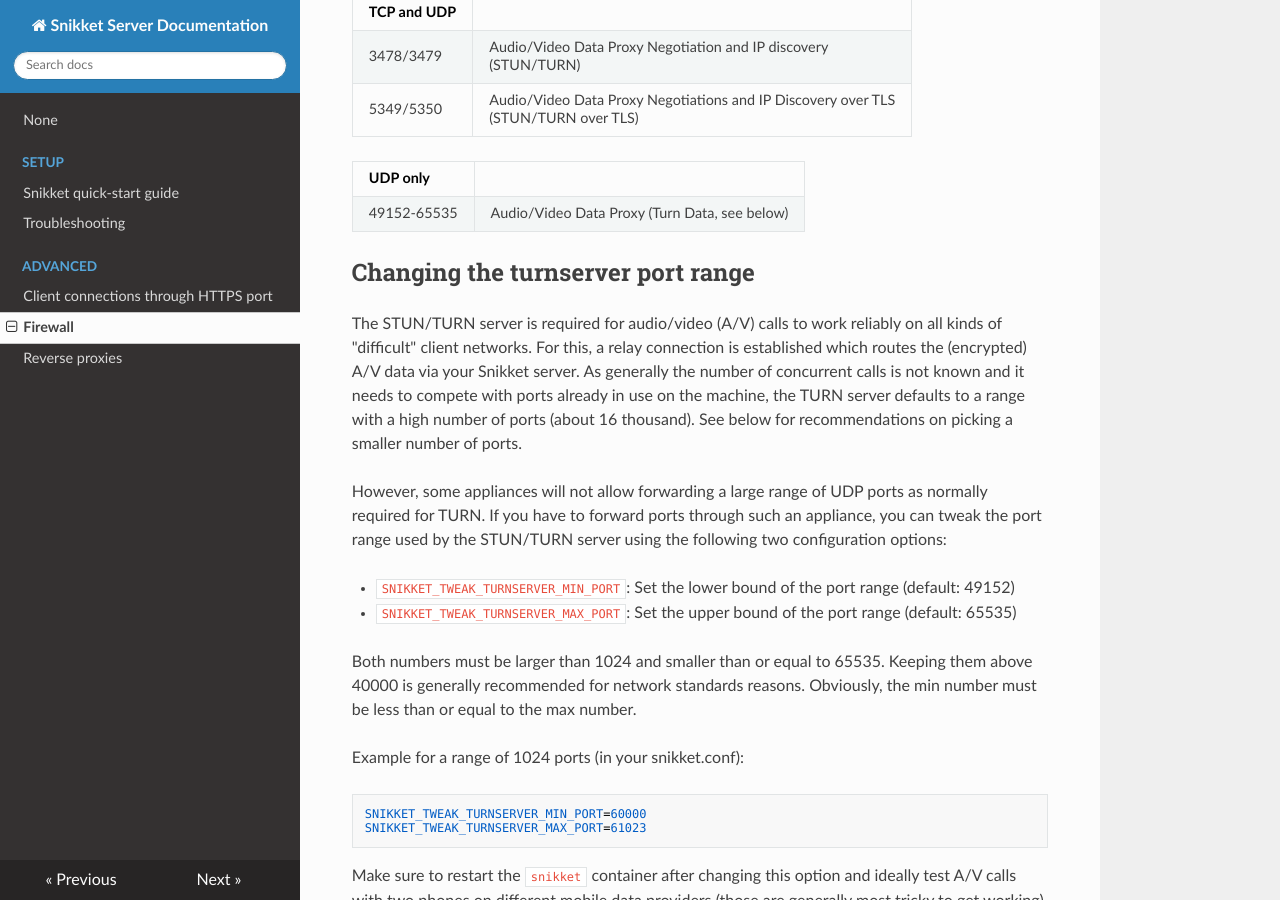
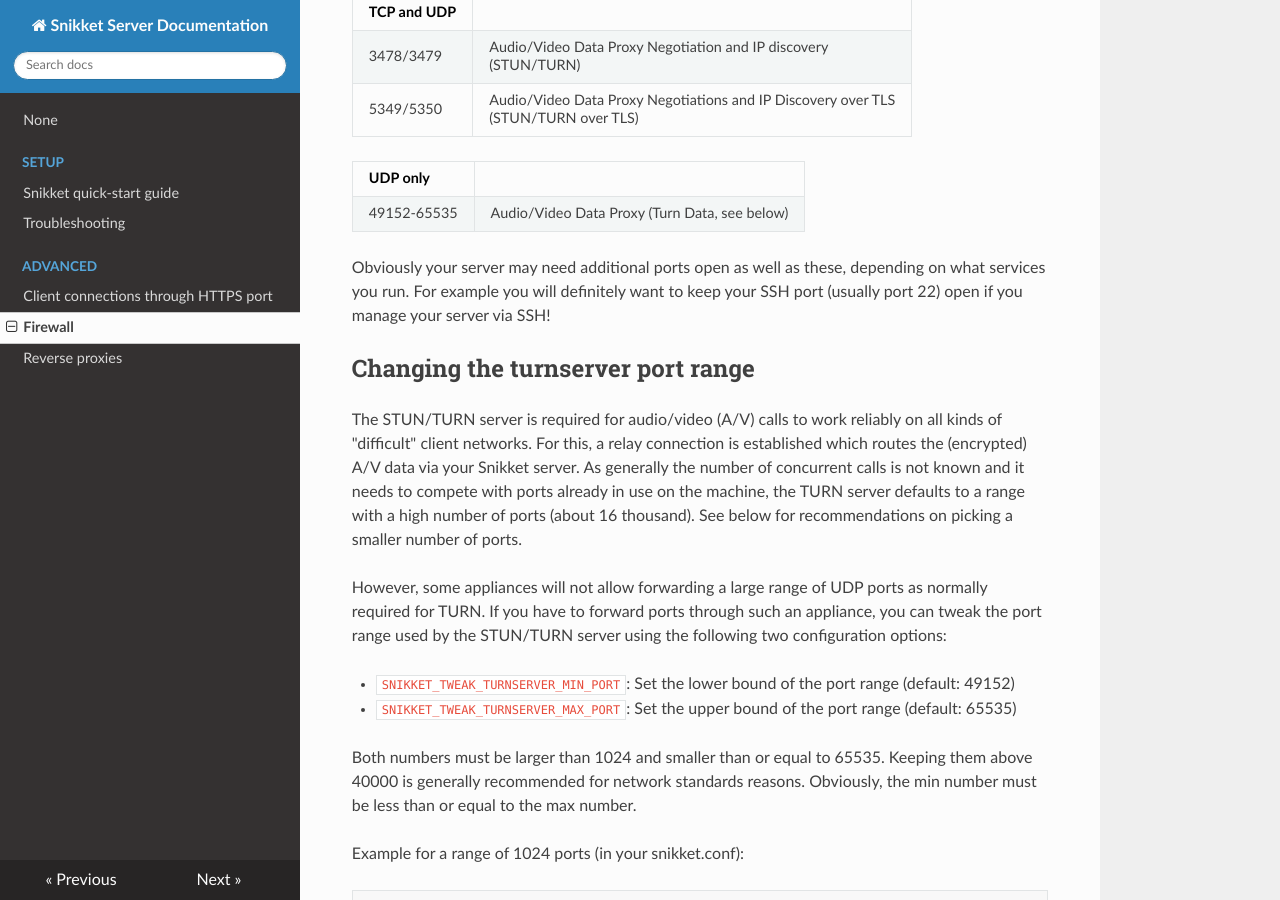
Before and after one commit to snikket-im/snikket-server, an MkDocs documentation site: the page built from docs/advanced/firewall.md, in a window 1280 px wide and 900 px high, scrolled down 408 px. Built offline with MkDocs 1.6.1, drawn with Linux system fonts in a browser that asks for light colours; nearby versions of some CDN libraries.

Commit message:
docs: firewall: Add note that non-Snikket ports may also be important
This is a feedback suggestion from someone who followed the guide and
accidentally locked themselves out of their SSH access. It's worth
highlighting just in case...

```diff
--- a/docs/advanced/firewall.md
+++ b/docs/advanced/firewall.md
@@ -27,6 +27,9 @@
  | :----------- | :----------------------------------------------------------------------------------|
  | 49152-65535  | Audio/Video Data Proxy (Turn Data, see below)                                      |
 
+Obviously your server may need additional ports open as well as these, depending on what services you run.
+For example you will definitely want to keep your SSH port (usually port 22) open if you manage your server
+via SSH!
 
 ## Changing the turnserver port range
 
```
